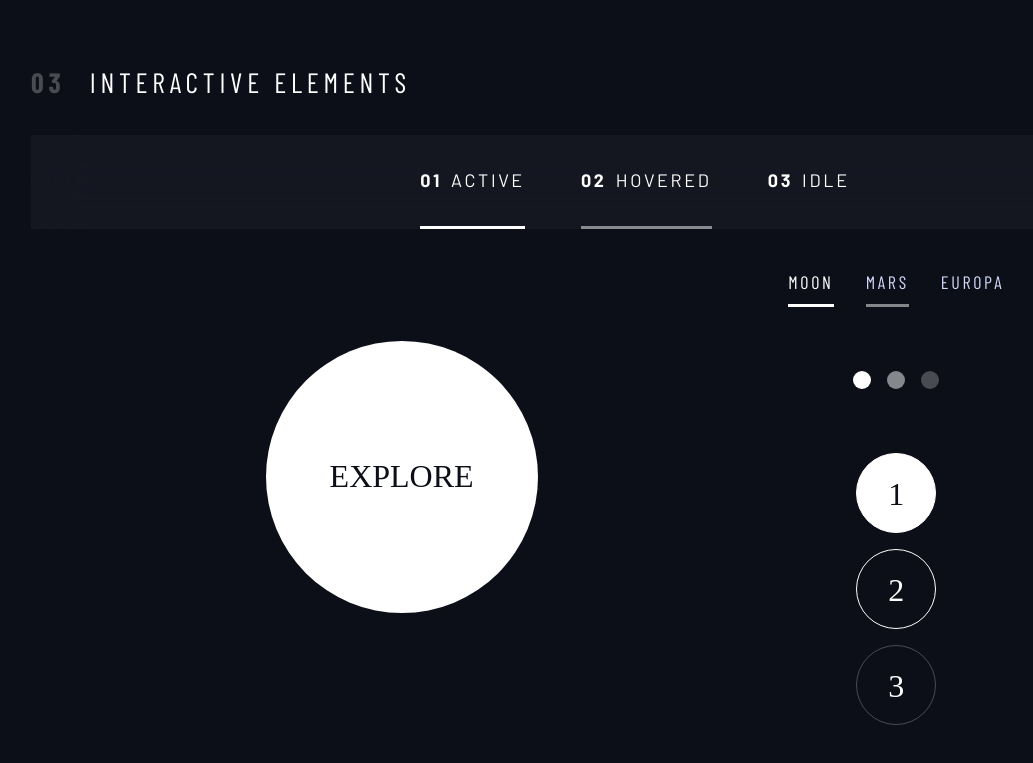
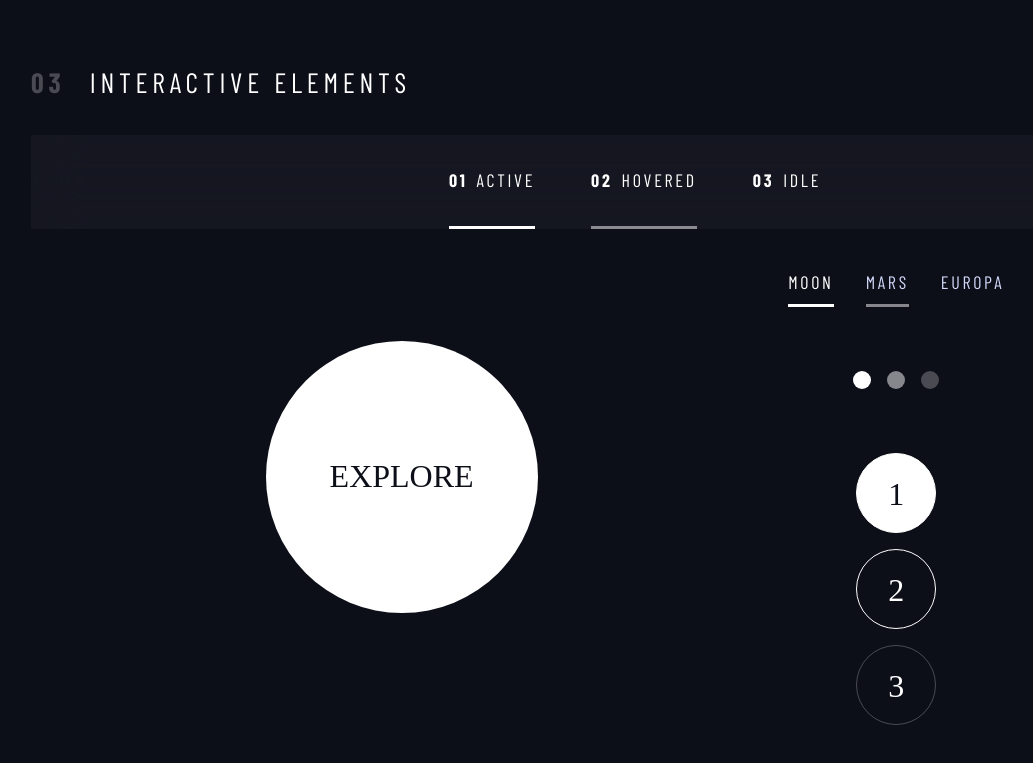
Before and after one commit to martins-rafa/small-projects, a plain HTML site: page space-tourism/design-system.html in a window 1280 px wide. Shown: the part 1154-1917 px from the top of the page, without its empty margins (5-1038 px from the left). Drawn offline with nearby package versions, Linux system fonts and the light colour scheme; a web font is replaced by a local one.

Commit message:
desing system

```diff
--- a/space-tourism/design-system.html
+++ b/space-tourism/design-system.html
@@ -159,17 +159,23 @@
               "
             >
               <li class="active">
-                <a class="uppercase text-white letter-spacing-2" href="#"
+                <a
+                  class="ff-sans-cond uppercase text-white letter-spacing-2"
+                  href="#"
                   ><span>01</span>Active</a
                 >
               </li>
               <li class="underline-hovered">
-                <a class="uppercase text-white letter-spacing-2" href="#"
+                <a
+                  class="ff-sans-cond uppercase text-white letter-spacing-2"
+                  href="#"
                   ><span>02</span>Hovered</a
                 >
               </li>
               <li>
-                <a class="uppercase text-white letter-spacing-2" href="#"
+                <a
+                  class="ff-sans-cond uppercase text-white letter-spacing-2"
+                  href="#"
                   ><span>03</span>Idle</a
                 >
               </li>
@@ -196,7 +202,7 @@
                   uppercase
                   ff-sans-cond
                   text-accent
-                  bg-dark
+                  bg-transparent
                   letter-spacing-2
                 "
               >
@@ -209,7 +215,7 @@
                   uppercase
                   ff-sans-cond
                   text-accent
-                  bg-dark
+                  bg-transparent
                   letter-spacing-2
                 "
               >
@@ -221,7 +227,7 @@
                   uppercase
                   ff-sans-cond
                   text-accent
-                  bg-dark
+                  bg-transparent
                   letter-spacing-2
                 "
               >
@@ -254,7 +260,5 @@
         </div>
       </section>
     </div>
-
-    <!-- <script src="index.pack.js"></script> -->
   </body>
 </html>
```
